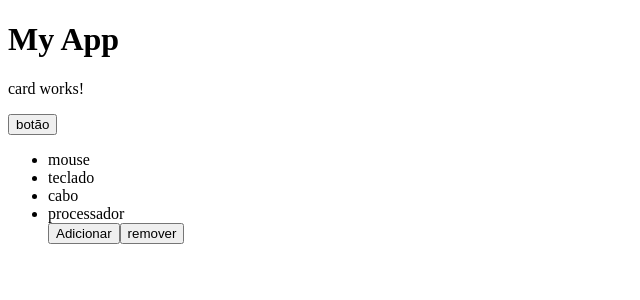
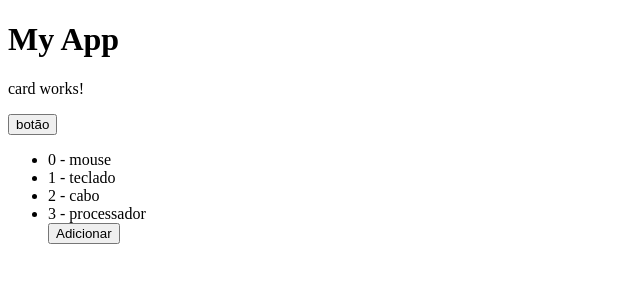
Before and after one commit to IagoOliveira23/SinglePageApplication-Angular, an Angular app: page / in a window 1280 px wide. Shown: the top 300 px of the page, without its empty margins (0-640 px from the left). Built offline with nearby package versions, Linux system fonts and the light colour scheme.

Commit message:
ngFor com Index

```diff
--- a/src/app/card/card.component.html
+++ b/src/app/card/card.component.html
@@ -2,7 +2,8 @@
 <p>card works!</p>
 <button>botão</button>
 <ul>
-    <li *ngFor="let p of protudos">{{p}}</li>
+    <li *ngFor="let p of protudos; let i = index" (click)="remover(i)">
+        {{i}} - {{p}}
+    </li>
     <button (click)="adicionar()">Adicionar</button>
-    <button (click)="remover()">remover</button>
 </ul>
--- a/src/app/card/card.component.ts
+++ b/src/app/card/card.component.ts
@@ -24,7 +24,7 @@ export class CardComponent implements OnInit{
     this.protudos.push("iago")
   }
 
-  remover(){
-    this.protudos.pop()
+  remover(index:number){
+    this.protudos.splice(index, 1)
   }
 }
```
